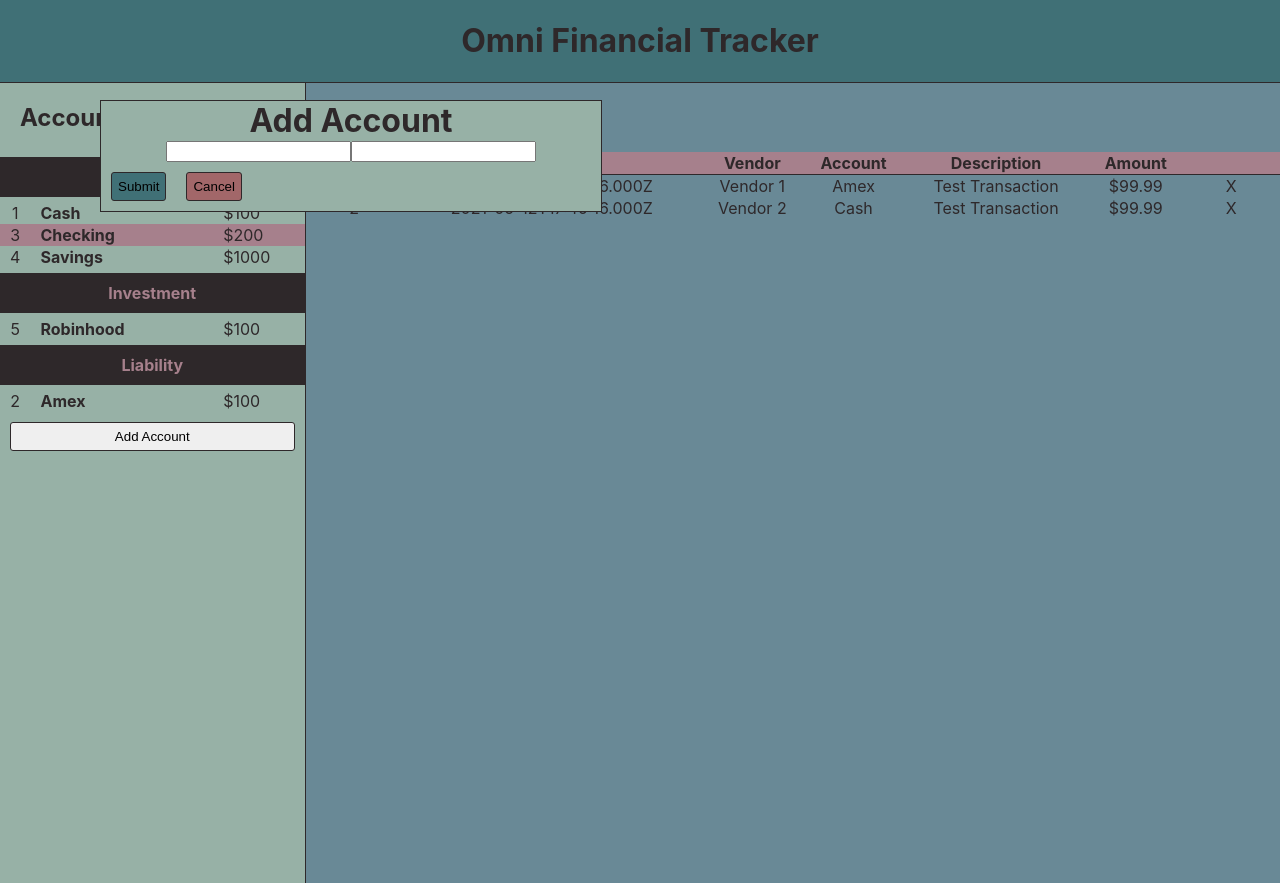
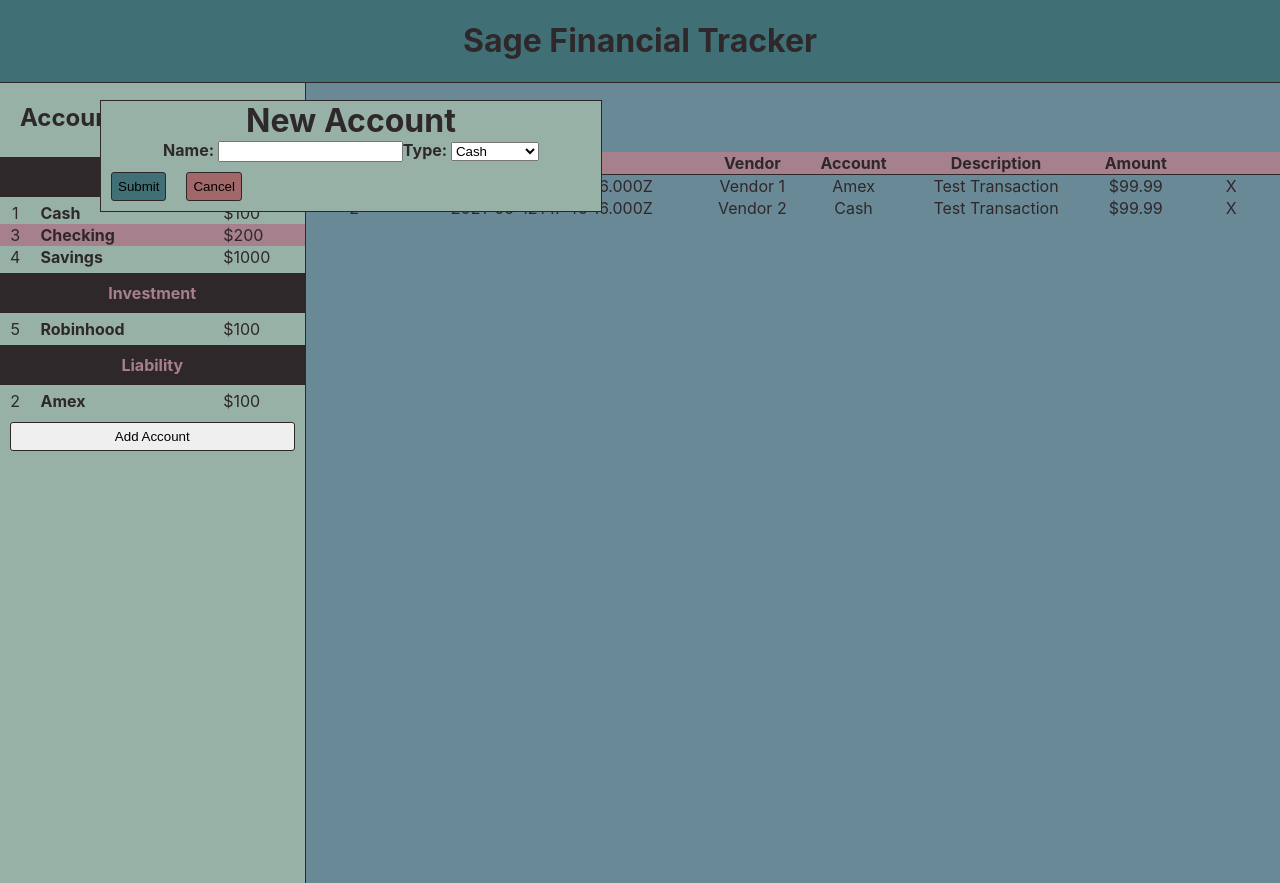
Before and after one commit to rogebrd/sage, a React (Create React App) app in the folder desktop/: page / in a window 1280 px wide. Both pictures are taken after a click on the button "Add Account". Built offline with nearby package versions, Linux system fonts and the light colour scheme.

Commit message:
[Desktop] Update modal and remove enum for account type to simplify interactions

```diff
--- a/desktop/src/App.js
+++ b/desktop/src/App.js
@@ -2,7 +2,6 @@ import { AccountTable } from './components/accountTable';
 import './styles/App.scss';
 import { TransactionTable } from './components/transactionTable';
 import { Header } from './components/base/header';
-import { AccountType } from './types/account';
 import { AddAccountModal } from './components/addAccountModal';
 
 const accounts = [
@@ -10,31 +9,31 @@ const accounts = [
     id: 1,
     name: "Cash",
     balance: 100.0,
-    type: AccountType.Cash
+    type: "Cash"
   },
   {
     id: 2,
     name: "Amex",
     balance: 100.0,
-    type: AccountType.Liability
+    type: "Liability"
   },
   {
     id: 3,
     name: "Checking",
     balance: 200.0,
-    type: AccountType.Cash
+    type: "Cash"
   },
   {
     id: 4,
     name: "Savings",
     balance: 1000.0,
-    type: AccountType.Cash
+    type: "Cash"
   },
   {
     id: 5,
     name: "Robinhood",
     balance: 100.0,
-    type: AccountType.Investment
+    type: "Investment"
   },
 ];
 
@@ -62,7 +61,7 @@ function App() {
     <div className="app">
       <div className="app__header">
         <h1 className="app__header__text">
-          Omni Financial Tracker
+          Sage Financial Tracker
         </h1>
       </div>
       <div className="app__content">
--- a/desktop/src/components/accountTable.tsx
+++ b/desktop/src/components/accountTable.tsx
@@ -1,5 +1,5 @@
 import React, { FunctionComponent } from "react";
-import { Account, AccountType } from "../types/account";
+import { Account } from "../types/account";
 import "../styles/accountTable.scss";
 
 type AccountTableProps = {
@@ -14,31 +14,37 @@ export const AccountTable: FunctionComponent<AccountTableProps> = ({ accounts })
                 Cash
             </div>
             <table>
+                <tbody>
                     {
-                    accounts.filter((account) => (account.type == AccountType.Cash)).map((account) => (
+                        accounts.filter((account) => (account.type == 'Cash')).map((account) => (
                             <AccountTableRow account={account} />
                         ))
                     }
+                </tbody>
             </table>
             <div className="account-table__subheader">
                 Investment
             </div>
             <table>
+                <tbody>
                     {
-                    accounts.filter((account) => (account.type == AccountType.Investment)).map((account) => (
+                        accounts.filter((account) => (account.type == 'Investment')).map((account) => (
                             <AccountTableRow account={account} />
                         ))
                     }
+                </tbody>
             </table>
             <div className="account-table__subheader">
                 Liability
             </div>
             <table>
+                <tbody>
                     {
-                    accounts.filter((account) => (account.type == AccountType.Liability)).map((account) => (
+                        accounts.filter((account) => (account.type == 'Liability')).map((account) => (
                             <AccountTableRow account={account} />
                         ))
                     }
+                </tbody>
             </table>
         </div>
     );
--- a/desktop/src/components/addAccountModal.tsx
+++ b/desktop/src/components/addAccountModal.tsx
@@ -7,25 +7,40 @@ type AddAccountModalProps = {
 
 export const AddAccountModal: FunctionComponent<AddAccountModalProps> = ({ }) => {
     const [isVisible, setVisibility] = React.useState(false);
+    const [newAccountName, setNewAccountName] = React.useState('');
+    const [newAccountType, setNewAccountType] = React.useState('');
 
-    const addAccount = () => {
-        // get account name and type and submit
+    const addAccount = (event: any) => {
+        event.preventDefault()
+        console.log(newAccountName);
+        clearState();
+    }
+
+    const clearState = () => {
         setVisibility(false);
+        setNewAccountName('');
+        setNewAccountType('');
     }
 
     return (
         <>
             <Button text="Add Account" onClick={() => setVisibility(true)} />
             <Modal
-                title="Add Account"
+                title="New Account"
                 content={
                     <>
-                        <input type="text"></input>
-                        <input type="dropdown"></input>
+                        <label>Name: </label>
+                        <input id="accountName" type="text" value={newAccountName} onChange={(change) => setNewAccountName(change.target.value)}></input>
+                        <label>Type: </label>
+                        <select id="accountType" value={newAccountType.toString()} onChange={(change) => setNewAccountType(change.target.value)}>
+                            <option value="Cash">Cash</option>
+                            <option value="Investment">Investment</option>
+                            <option value="Liability">Liability</option>
+                        </select>
                     </>
                 }
-                onSubmit={() => addAccount()}
-                onCancel={() => setVisibility(false)}
+                onSubmit={addAccount}
+                onCancel={clearState}
                 isVisible={isVisible}
             />
         </>
--- a/desktop/src/components/transactionTable.tsx
+++ b/desktop/src/components/transactionTable.tsx
@@ -9,6 +9,7 @@ type TransactionTableProps = {
 export const TransactionTable: FunctionComponent<TransactionTableProps> = ({ transactions }) => {
     return (
         <table className="transaction-table">
+            <thead>
                 <tr className="transaction-table__header">
                     <th className="transaction-table__header--id">Id</th>
                     <th className="transaction-table__header--date">Date</th>
@@ -18,6 +19,7 @@ export const TransactionTable: FunctionComponent<TransactionTableProps> = ({ tra
                     <th className="transaction-table__header--amount">Amount</th>
                     <th className="transaction-table__header--delete"></th>
                 </tr>
+            </thead>
             <tbody>
                 {
                     transactions.map((transaction) => (
--- a/desktop/src/styles/modal.scss
+++ b/desktop/src/styles/modal.scss
@@ -21,6 +21,10 @@
         padding: 0;
         margin: 0;
         height: 80%;
+
+        label {
+            font-weight: bold;
+        }
     }
 
     &__action {
--- a/desktop/src/types/account.tsx
+++ b/desktop/src/types/account.tsx
@@ -2,11 +2,5 @@ export type Account = {
     id: number,
     name: string,
     balance: number,
-    type: AccountType
+    type: string
 }
-
-export enum AccountType {
-    Cash,
-    Investment,
-    Liability,
-}
```
Lines whose indentation alone changed are shown as unchanged.
